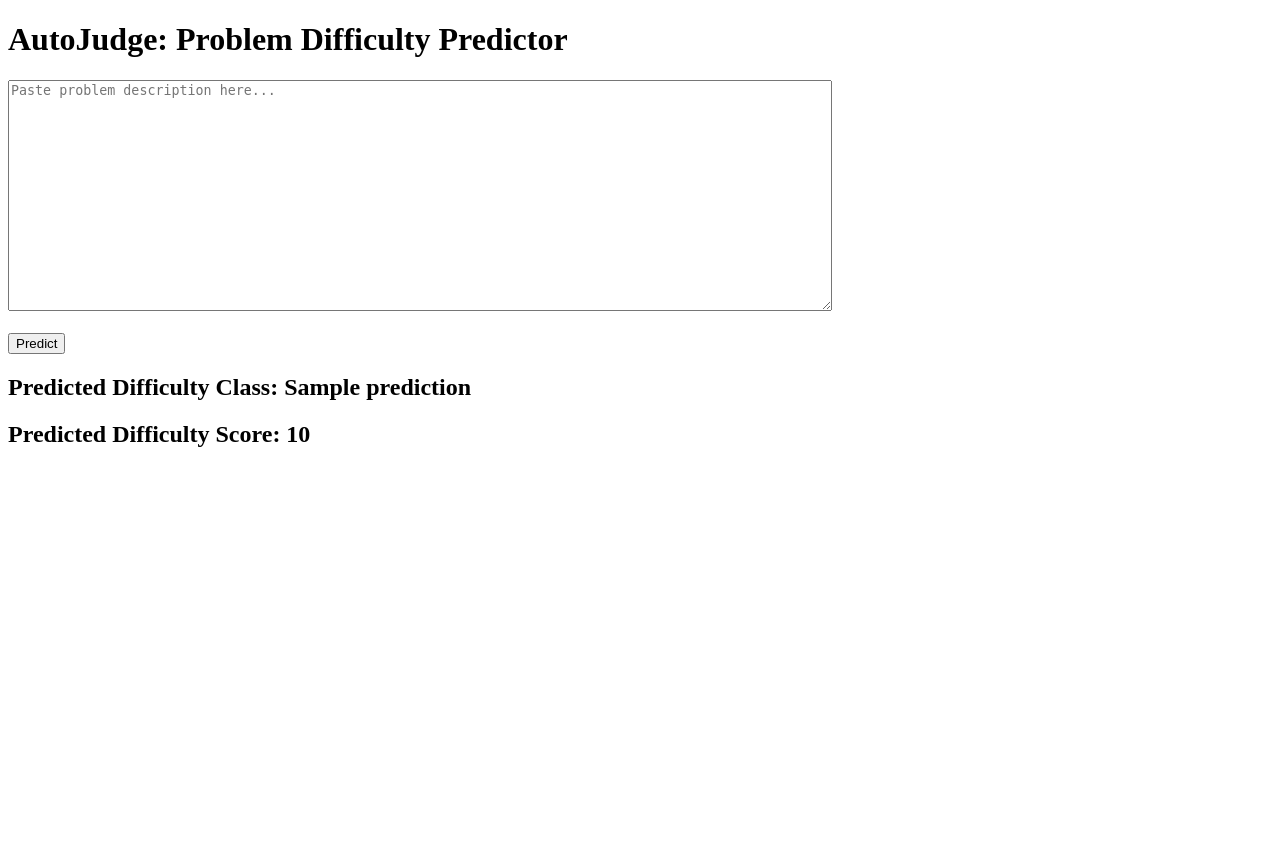
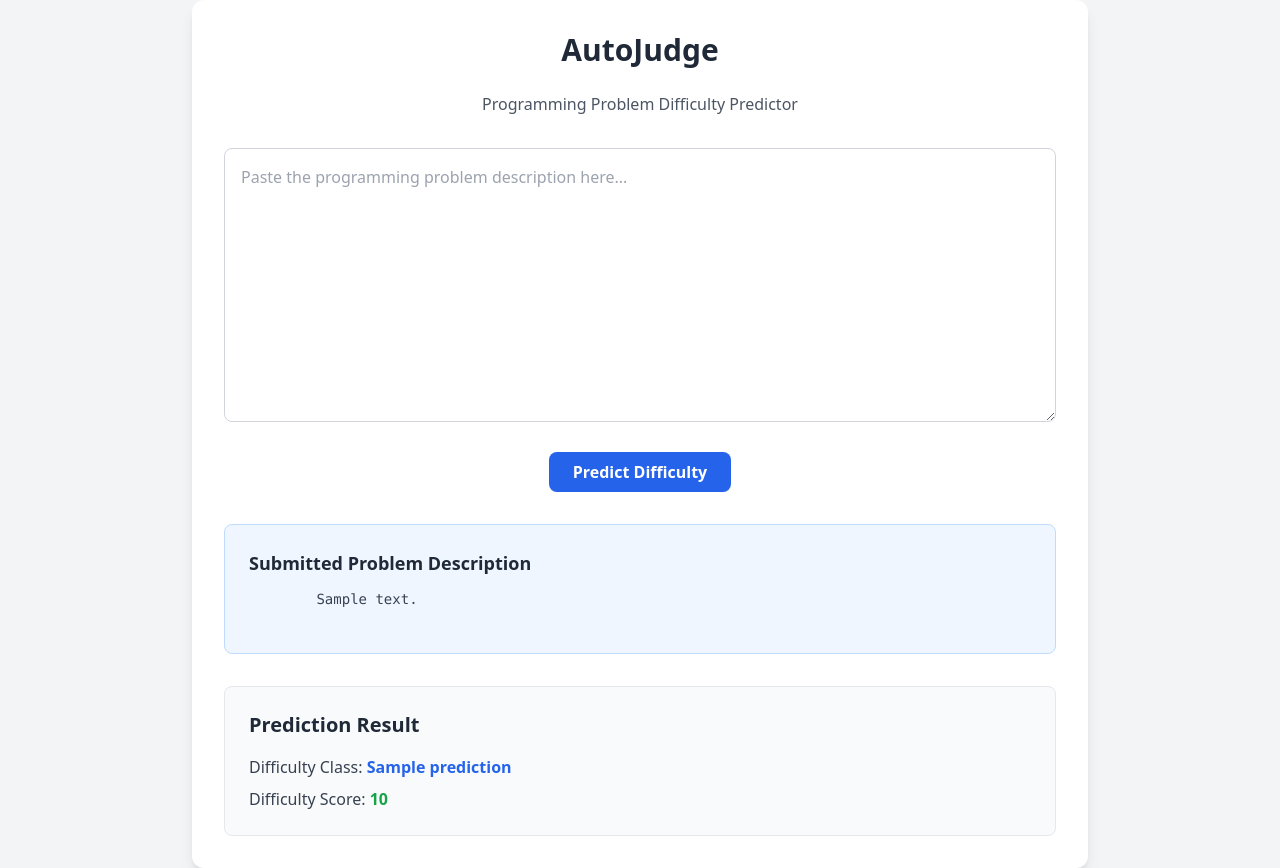
Before and after one commit to bmehak/AutoJudge, a Flask app: template templates/index.html in a window 1280 px wide. Before the commit the page ends 447 px from the top, so only its background shows below. Run offline with Flask 3, Linux system fonts and the light colour scheme; the template is opened without the code that fills it: most values are stand-ins (such as "Sample title", 1, 10 or a date in 2020); parts of the project's set-up code (start-up, migrations or seed data) failed here and were passed over; some libraries are stand-ins or nearby versions.

Commit message:
Improved UX

```diff
--- a/app.py
+++ b/app.py
@@ -16,23 +16,25 @@ ridge = pickle.load(open("models/ridge_regressor.pkl", "rb"))
 def index():
     prediction = None
     score = None
+    submitted_text = None
 
     if request.method == "POST":
-        text = request.form["text"]
+        submitted_text = request.form["text"]
 
         # Classification
-        X_class = tfidf_class.transform([text])
+        X_class = tfidf_class.transform([submitted_text])
         prediction = svm.predict(X_class)[0]
 
         # Regression
-        text_len = len(text)
-        X_reg_text = tfidf_reg.transform([text])
+        text_len = len(submitted_text)
+        X_reg_text = tfidf_reg.transform([submitted_text])
         X_reg = hstack([X_reg_text, [[text_len]]])
         score = round(ridge.predict(X_reg)[0], 2)
 
     return render_template("index.html",
                            prediction=prediction,
-                           score=score)
-
+                           score=score,
+                           submitted_text=submitted_text
+                           )
 if __name__ == "__main__":
     app.run(debug=True)
--- a/templates/index.html
+++ b/templates/index.html
@@ -2,19 +2,70 @@
 <html>
 <head>
     <title>AutoJudge</title>
+    <script src="https://cdn.tailwindcss.com"></script>
 </head>
-<body>
-    <h1>AutoJudge: Problem Difficulty Predictor</h1>
+<body class="bg-gray-100 min-h-screen flex items-center justify-center">
 
-    <form method="post">
-        <textarea name="text" rows="15" cols="100"
-        placeholder="Paste problem description here..."></textarea><br><br>
-        <button type="submit">Predict</button>
-    </form>
+    <div class="max-w-4xl w-full bg-white shadow-lg rounded-xl p-8">
 
-    {% if prediction %}
-        <h2>Predicted Difficulty Class: {{ prediction }}</h2>
-        <h2>Predicted Difficulty Score: {{ score }}</h2>
-    {% endif %}
+        <!-- Title -->
+        <h1 class="text-3xl font-bold text-center text-gray-800 mb-6">
+            AutoJudge
+        </h1>
+        <p class="text-center text-gray-600 mb-8">
+            Programming Problem Difficulty Predictor
+        </p>
+
+        <!-- Form -->
+        <form method="post" class="space-y-6">
+            <textarea
+                name="text"
+                rows="10"
+                class="w-full p-4 border border-gray-300 rounded-lg focus:outline-none focus:ring-2 focus:ring-blue-500"
+                placeholder="Paste the programming problem description here..."
+            ></textarea>
+
+            <div class="text-center">
+                <button
+                    type="submit"
+                    class="bg-blue-600 text-white px-6 py-2 rounded-lg font-semibold hover:bg-blue-700 transition"
+                >
+                    Predict Difficulty
+                </button>
+            </div>
+        </form>
+
+        {% if submitted_text %}
+        <div class="mt-8 p-6 bg-blue-50 border border-blue-200 rounded-lg">
+            <h2 class="text-lg font-semibold text-gray-800 mb-3">
+                Submitted Problem Description
+            </h2>
+            <pre class="whitespace-pre-wrap text-gray-700 text-sm">
+        {{ submitted_text }}
+            </pre>
+        </div>
+        {% endif %}
+
+        <!-- Results -->
+        {% if prediction %}
+        <div class="mt-8 p-6 bg-gray-50 border rounded-lg">
+            <h2 class="text-xl font-semibold text-gray-800 mb-4">
+                Prediction Result
+            </h2>
+
+            <p class="text-gray-700 mb-2">
+                <span class="font-medium">Difficulty Class:</span>
+                <span class="text-blue-600 font-semibold">{{ prediction }}</span>
+            </p>
+
+            <p class="text-gray-700">
+                <span class="font-medium">Difficulty Score:</span>
+                <span class="text-green-600 font-semibold">{{ score }}</span>
+            </p>
+        </div>
+        {% endif %}
+
+    </div>
+
 </body>
 </html>
```
